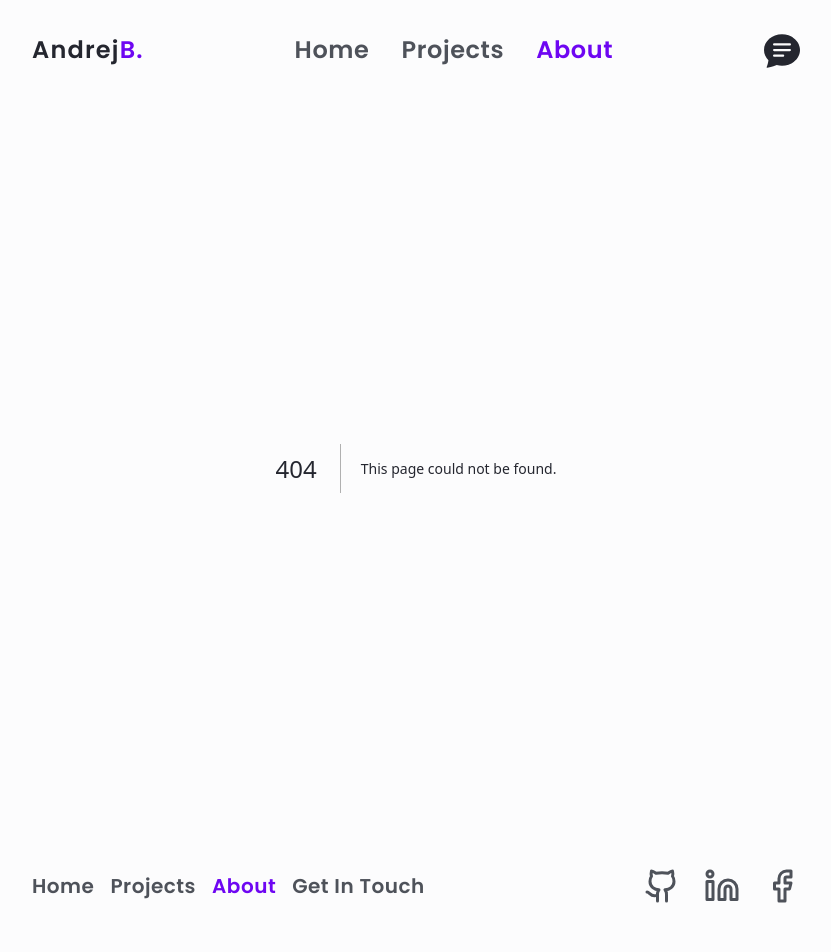
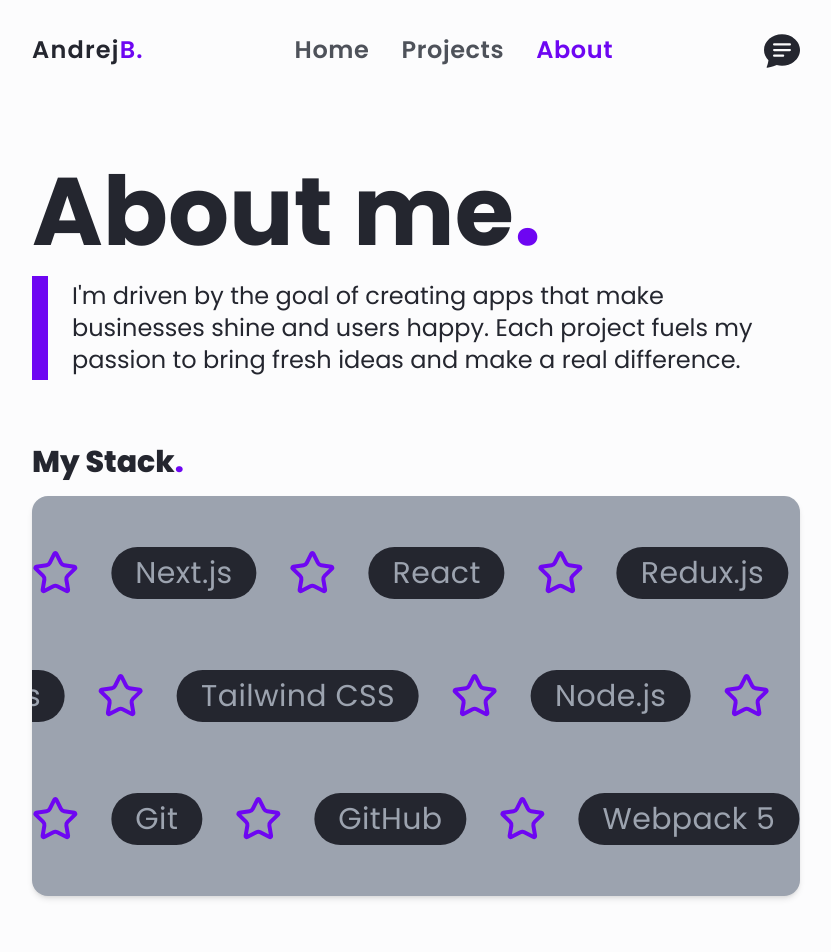
Before and after one commit to AndrejBerezni/Portfolio2024, a Next.js app: page /about in a window 1280 px wide. Before the commit this address had no page. Shown: the top 952 px of the page, without its empty margins (224-1055 px from the left). Built offline with nearby package versions, Linux system fonts and the light colour scheme.

Commit message:
create MyStack component for about page

```diff
--- /dev/null
+++ b/src/app/about/page.tsx
@@ -0,0 +1,13 @@
+import AboutHeading from '@/components/about/AboutHeading'
+import MyStack from '@/components/about/MyStack'
+import MyStory from '@/components/MyStory'
+
+export default function AboutPage() {
+  return (
+    <>
+      <AboutHeading />
+      <MyStack />
+      <MyStory />
+    </>
+  )
+}
--- a/src/components/MyStory/index.tsx
+++ b/src/components/MyStory/index.tsx
@@ -1,31 +1,34 @@
+import AnimationFadeIn from '../animation/AnimationFadeIn'
 import SectionTitle from '../SectionTitle'
 
 export default function MyStory() {
   return (
     <section className="my-24 md:my-36">
       <SectionTitle title="my story" />
+      <AnimationFadeIn>
         <p className="mb-6 mt-8 text-lg md:mt-16 md:text-2xl">
           My journey into IT began in <span className="text-brand">2018</span>,
           starting with tech support and gradually moving up to become a{' '}
           <span className="text-brand">cloud data migration expert</span>. Along
-        the way, I&apos;ve always been curious about how things work, especially
-        in development. I found that web development really lets me flex my
-        creativity and problem-solving skills.
+          the way, I&apos;ve always been curious about how things work,
+          especially in development. I found that web development really lets me
+          flex my creativity and problem-solving skills.
         </p>
         <p className="my-6 text-lg md:text-2xl">
           I started out focusing on the{' '}
           <span className="text-brand">front end</span>, but soon realized I
           enjoyed working on all parts of web apps. So, I taught myself{' '}
           <span className="text-brand">back end</span> development too. Learning
-        never stops in this field, and I&apos;m always picking up new things and
-        getting better at what I already know.
+          never stops in this field, and I&apos;m always picking up new things
+          and getting better at what I already know.
         </p>
         <p className="mb-16 mt-6 text-lg md:text-2xl">
-        With just over a year of experience in development, I&apos;m excited to
-        keep growing as a <span className="text-brand">web developer</span>.
-        It&apos;s not just a job for me; it&apos;s what I love doing, and I
+          With just over a year of experience in development, I&apos;m excited
+          to keep growing as a <span className="text-brand">web developer</span>
+          . It&apos;s not just a job for me; it&apos;s what I love doing, and I
           can&apos;t wait to see where it takes me next. 💜
         </p>
+      </AnimationFadeIn>
     </section>
   )
 }
--- /dev/null
+++ b/src/components/about/AboutHeading.tsx
@@ -0,0 +1,16 @@
+'use client'
+import AnimationFadeIn from '../animation/AnimationFadeIn'
+export default function AboutHeading() {
+  return (
+    <AnimationFadeIn>
+      <h1 className="mb-2 mt-12 text-4xl font-bold sm:text-7xl md:mb-4 md:mt-24 lg:text-8xl">
+        About me<span className="text-brand">.</span>
+      </h1>
+      <h2 className="border-l-[10px] border-l-brand px-6 py-1 text-lg sm:border-l-[16px] sm:text-xl lg:text-2xl">
+        I&apos;m driven by the goal of creating apps that make businesses shine
+        and users happy. Each project fuels my passion to bring fresh ideas and
+        make a real difference.
+      </h2>
+    </AnimationFadeIn>
+  )
+}
--- /dev/null
+++ b/src/components/about/MyStack.tsx
@@ -0,0 +1,104 @@
+'use client'
+import { motion } from 'framer-motion'
+import { LuStar } from 'react-icons/lu'
+
+import { skills } from '@/lib/skills'
+
+import AnimationFadeIn from '../animation/AnimationFadeIn'
+
+export default function MyStack() {
+  return (
+    <AnimationFadeIn styles="my-12 w-full md:my-16">
+      <h3 className="my-4 text-lg font-extrabold capitalize md:text-3xl 2xl:text-4xl">
+        My Stack<span className="text-brand">.</span>
+      </h3>
+      <div className="flex h-[200px] flex-col justify-around overflow-x-hidden rounded-2xl bg-gray-400 py-4 shadow-md md:h-[400px]">
+        <ul className="flex items-center gap-8">
+          {skills.slice(0, Math.floor(skills.length / 3)).map((skill) => (
+            <motion.li
+              initial={{
+                x: -400,
+              }}
+              animate={{
+                x: 0,
+              }}
+              transition={{
+                duration: 6,
+                repeat: Infinity,
+                repeatType: 'mirror',
+              }}
+              key={`${skill}-mystack-item`}
+              className="flex items-center gap-8 text-nowrap tracking-wide"
+            >
+              <div className="text-2xl text-brand md:text-5xl">
+                <LuStar />
+              </div>
+              <p className="rounded-full bg-primary px-4 py-1 text-lg text-gray-400 md:px-6 md:py-2 md:text-3xl">
+                {skill}
+              </p>
+            </motion.li>
+          ))}
+        </ul>
+        <ul className="flex items-center gap-8">
+          {skills
+            .slice(
+              Math.floor(skills.length / 3),
+              Math.floor(skills.length / 3) * 2
+            )
+            .map((skill) => (
+              <motion.li
+                initial={{
+                  x: 0,
+                }}
+                animate={{
+                  x: -400,
+                }}
+                transition={{
+                  duration: 6,
+                  repeat: Infinity,
+                  repeatType: 'mirror',
+                }}
+                key={`${skill}-mystack-item`}
+                className="flex items-center gap-8 text-nowrap tracking-wide"
+              >
+                <div className="text-2xl text-brand md:text-5xl">
+                  <LuStar />
+                </div>
+                <p className="rounded-full bg-primary px-4 py-1 text-lg text-gray-400 md:px-6 md:py-2 md:text-3xl">
+                  {skill}
+                </p>
+              </motion.li>
+            ))}
+        </ul>
+        <ul className="flex items-center gap-8">
+          {skills
+            .slice(Math.floor(skills.length / 3) * 2, skills.length)
+            .map((skill) => (
+              <motion.li
+                initial={{
+                  x: -400,
+                }}
+                animate={{
+                  x: 0,
+                }}
+                transition={{
+                  duration: 6,
+                  repeat: Infinity,
+                  repeatType: 'mirror',
+                }}
+                key={`${skill}-mystack-item`}
+                className="flex items-center gap-8 text-nowrap tracking-wide"
+              >
+                <div className="text-2xl text-brand md:text-5xl">
+                  <LuStar />
+                </div>
+                <p className="rounded-full bg-primary px-4 py-1 text-lg text-gray-400 md:px-6 md:py-2 md:text-3xl">
+                  {skill}
+                </p>
+              </motion.li>
+            ))}
+        </ul>
+      </div>
+    </AnimationFadeIn>
+  )
+}
--- a/src/lib/skills.ts
+++ b/src/lib/skills.ts
@@ -7,7 +7,7 @@
   'HTML5',
   'CSS3',
   'Bootstrap',
-  'MaterialUI',
+  'Material UI',
   'styled-components',
   'Tailwind CSS',
   'Node.js',
```
Lines whose indentation alone changed are shown as unchanged.
